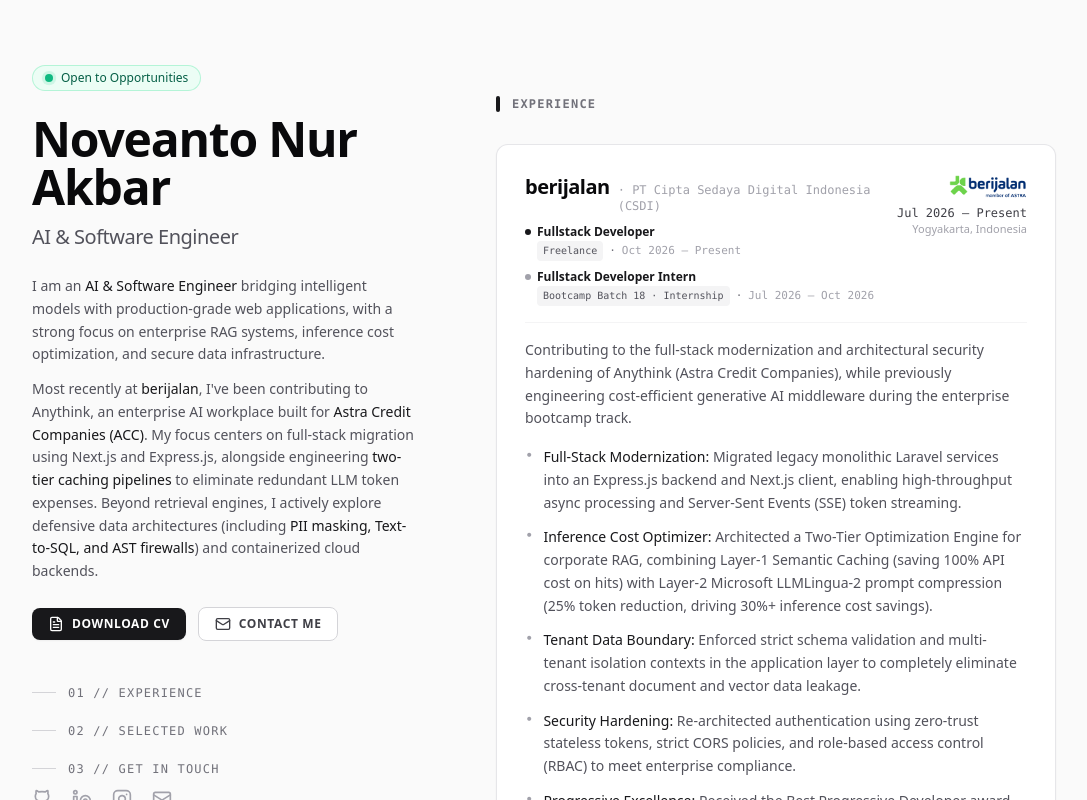
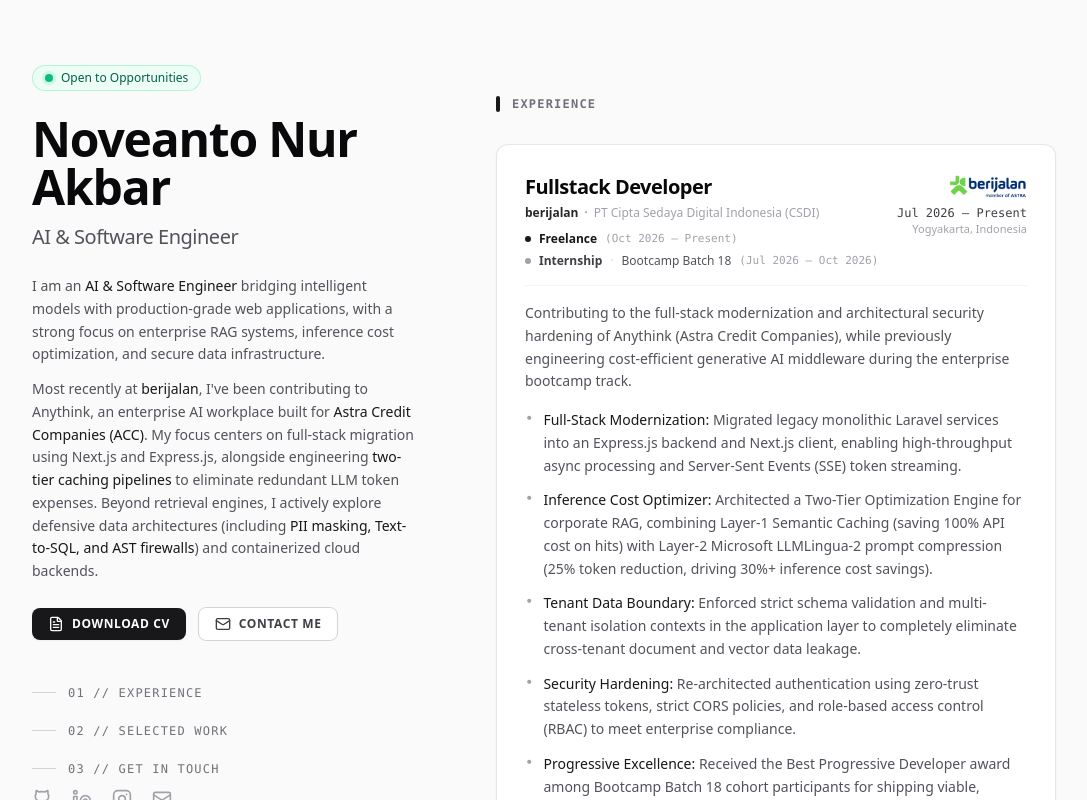
Before and after one commit to nopeakbar/my-portofolio-gue, a Next.js app: page / in a window 1280 px wide. Shown: the top 800 px of the page, without its empty margins (96-1183 px from the left). Built offline with nearby package versions, Linux system fonts and the light colour scheme.

Commit message:
fix: update jadi role-first di berijalan, disamakan kayak yglain

```diff
--- a/app/page.tsx
+++ b/app/page.tsx
@@ -116,11 +116,13 @@ export default function Portfolio() {
 
   type RoleTimelineItem = {
     role: string;
-    type: string;
+    type?: string;
     period: string;
+    active?: boolean;
   };
 
   type ExperienceItem = {
+    role: string;
     company: string;
     companySubtitle?: string;
     companyUrl?: string;
@@ -129,12 +131,12 @@ export default function Portfolio() {
     logo: string; // path ke public/logo/
     scope: string;
     bullets: BulletPoint[];
-    role?: string;
     rolesTimeline?: RoleTimelineItem[];
   };
 
   const experiences: ExperienceItem[] = [
     {
+      role: "Fullstack Developer",
       company: "berijalan",
       companySubtitle: "PT Cipta Sedaya Digital Indonesia (CSDI)",
       companyUrl: "https://berijalan.co.id/",
@@ -143,14 +145,15 @@ export default function Portfolio() {
       logo: "/logo/berijalan.png",
       rolesTimeline: [
         {
-          role: "Fullstack Developer",
-          type: "Freelance",
-          period: "Oct 2026 — Present"
+          role: "Freelance",
+          period: "Oct 2026 — Present",
+          active: true
         },
         {
-          role: "Fullstack Developer Intern",
-          type: "Bootcamp Batch 18 · Internship",
-          period: "Jul 2026 — Oct 2026"
+          role: "Internship",
+          type: "Bootcamp Batch 18",
+          period: "Jul 2026 — Oct 2026",
+          active: false
         }
       ],
       scope: "Contributing to the full-stack modernization and architectural security hardening of Anythink (Astra Credit Companies), while previously engineering cost-efficient generative AI middleware during the enterprise bootcamp track.",
@@ -180,7 +183,7 @@ export default function Portfolio() {
     {
       role: "Co-Founder & Software Engineer",
       company: "KickOff Studio",
-      companySubtitle: "KickOff Studio · Entrepreneurship",
+      companySubtitle: "Entrepreneurship",
       companyUrl: "https://www.kickoffstudio.online/",
       period: "May 2026 — Present",
       location: "Yogyakarta, Indonesia",
@@ -204,7 +207,7 @@ export default function Portfolio() {
     {
       role: "AI Trainer",
       company: "Outlier.ai",
-      companySubtitle: "Outlier.ai · Freelance",
+      companySubtitle: "Freelance",
       companyUrl: "https://outlier.ai/",
       period: "Jul 2026 — Present",
       location: "Remote, United States",
@@ -224,7 +227,7 @@ export default function Portfolio() {
     {
       role: "Frontend Developer Intern",
       company: 'LPPM UPN "Veteran" Yogyakarta',
-      companySubtitle: 'LPPM UPN "Veteran" Yogyakarta · Internship',
+      companySubtitle: "Internship",
       companyUrl: "https://lppm.upnyk.ac.id/id",
       period: "Feb 2025 — Apr 2025",
       location: "Yogyakarta, Indonesia",
@@ -395,96 +398,73 @@ export default function Portfolio() {
                     {/* Header Bersih & Responsif: Kiri Identitas Peran / Perusahaan, Kanan Logo (Selalu Top-Right) */}
                     <div className="flex items-start justify-between gap-3 sm:gap-4 pb-4 mb-4 border-b border-zinc-100">
                       <div className="flex-1 min-w-0 pr-1 sm:pr-0">
-                        {exp.rolesTimeline ? (
-                          <>
-                            <div className="flex flex-col sm:flex-row sm:items-baseline gap-1 sm:gap-2">
+                        {/* 1. Main Role Title (Role-First di Atas untuk Semua Experience) */}
                         <h3 className="text-base sm:text-xl font-bold text-zinc-950 tracking-tight leading-snug">
+                          {exp.role}
+                        </h3>
+
+                        {/* 2. Company & Subtitle Meta Row */}
+                        <div className="flex flex-wrap items-center gap-1.5 mt-1 text-xs text-zinc-500">
                           {exp.companyUrl ? (
                             <a
                               href={exp.companyUrl}
                               target="_blank"
                               rel="noopener noreferrer"
-                                    className="hover:underline focus:outline-none transition-all duration-150"
+                              className="font-semibold text-zinc-800 hover:text-zinc-950 hover:underline transition-all duration-150"
                             >
                               {exp.company}
                             </a>
                           ) : (
-                                  exp.company
+                            <span className="font-semibold text-zinc-800">
+                              {exp.company}
+                            </span>
                           )}
-                              </h3>
                           {exp.companySubtitle && (
-                                <span className="text-xs text-zinc-400 font-mono">
-                                  · {exp.companySubtitle}
+                            <>
+                              <span>·</span>
+                              <span className="text-zinc-400">
+                                {exp.companySubtitle}
                               </span>
+                            </>
                           )}
                         </div>
 
-                            {/* Mobile Total Timeline & Location */}
+                        {/* 3. Mobile Period & Location */}
                         <div className="sm:hidden mt-1 text-[11px] font-mono text-zinc-400 flex items-center gap-1.5 flex-wrap">
                           <span>{exp.period}</span>
                           <span>·</span>
                           <span>{exp.location}</span>
                         </div>
 
-                            {/* Compact Roles Timeline */}
-                            <div className="space-y-2 mt-2.5">
+                        {/* 4. Compact Roles Timeline (Tanpa Kotak) */}
+                        {exp.rolesTimeline && (
+                          <div className="mt-2.5 space-y-1.5">
                             {exp.rolesTimeline.map((item, rIdx) => (
-                                <div key={rIdx} className="text-xs">
-                                  <div className="flex items-center gap-1.5">
+                              <div key={rIdx} className="flex flex-wrap items-center gap-2 text-xs">
                                 <span
                                   className={`w-1.5 h-1.5 rounded-full shrink-0 ${
-                                        rIdx === 0 ? "bg-zinc-900" : "bg-zinc-400"
+                                    item.active
+                                      ? "bg-zinc-900"
+                                      : "bg-zinc-400"
                                   }`}
                                 />
-                                    <span className="font-semibold text-zinc-900 leading-tight">
+                                <span className={`font-semibold ${item.active ? "text-zinc-900" : "text-zinc-700"}`}>
                                   {item.role}
                                 </span>
-                                  </div>
-                                  <div className="pl-3 mt-0.5 flex flex-wrap items-center gap-1.5 text-[11px] font-mono text-zinc-500">
-                                    <span className="bg-zinc-100 text-zinc-600 px-1.5 py-0.5 rounded text-[10px]">
+                                {item.type && (
+                                  <>
+                                    <span className="text-zinc-300 select-none">·</span>
+                                    <span className="text-zinc-600 font-normal">
                                       {item.type}
                                     </span>
-                                    <span>·</span>
-                                    <span className="text-zinc-400">{item.period}</span>
-                                  </div>
+                                  </>
+                                )}
+                                <span className="font-mono text-zinc-400 text-[11px]">
+                                  ({item.period})
+                                </span>
                               </div>
                             ))}
                           </div>
-                          </>
-                        ) : (
-                          <>
-                            <h3 className="text-base sm:text-xl font-bold text-zinc-950 tracking-tight leading-snug">
-                              {exp.role}
-                            </h3>
-                            <div className="flex flex-wrap items-center gap-1.5 mt-1 text-xs text-zinc-500">
-                              {exp.companySubtitle?.split("·").map((part, pIdx, arr) => (
-                                <React.Fragment key={pIdx}>
-                                  {pIdx === 0 && exp.companyUrl ? (
-                                    <a
-                                      href={exp.companyUrl}
-                                      target="_blank"
-                                      rel="noopener noreferrer"
-                                      className="font-semibold text-zinc-800 hover:text-zinc-950 hover:underline transition-all duration-150"
-                                    >
-                                      {part.trim()}
-                                    </a>
-                                  ) : (
-                                    <span className={pIdx === 0 ? "font-semibold text-zinc-800" : "text-zinc-400"}>
-                                      {part.trim()}
-                                    </span>
-                                  )}
-                                  {pIdx < arr.length - 1 && <span>·</span>}
-                                </React.Fragment>
-                              ))}
-                            </div>
-
-                            {/* Mobile Period & Location */}
-                            <div className="sm:hidden mt-1 text-[11px] font-mono text-zinc-400 flex items-center gap-1.5 flex-wrap">
-                              <span>{exp.period}</span>
-                              <span>·</span>
-                              <span>{exp.location}</span>
-                            </div>
-                          </>
                         )}
                       </div>
 
```
Lines whose indentation alone changed are shown as unchanged.
